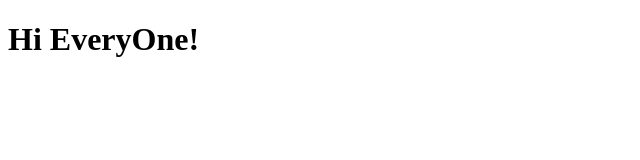
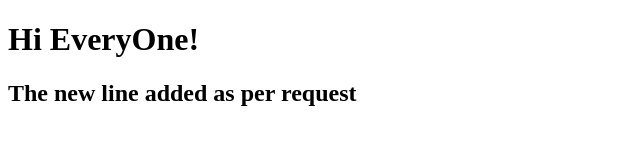
Before and after one commit to MovingSpots/Selvaraj_vcc_2, a plain HTML site: page index.html in a window 1280 px wide. Shown: the whole page, without its empty margins (0-640 px from the left). Drawn offline with Linux system fonts and the light colour scheme.

Commit message:
Added a line in index boby

```diff
--- a/index.html
+++ b/index.html
@@ -7,5 +7,6 @@
 </head>
 <body>
     <h1>Hi EveryOne!</h1>
+    <h2>The new line added as per request</h2>
 </body>
 </html>
```
